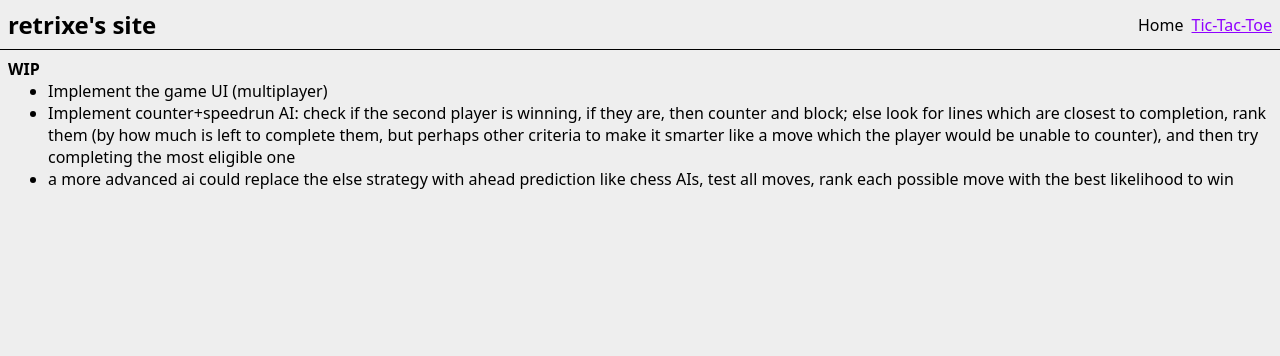
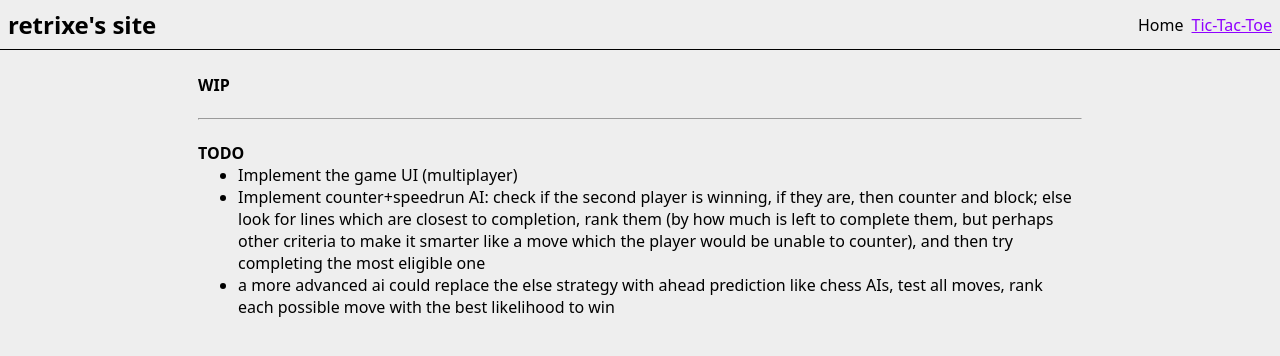
Before and after one commit to retrixe/retrixe, a Next.js app: page /tictactoe in a window 1280 px wide. Shown: the top 356 px of the page. Built offline with nearby package versions, Linux system fonts and the light colour scheme.

Commit message:
Rename files, work a bit on tic-tac-toe

```diff
--- a/pages/index.tsx
+++ b/pages/index.tsx
@@ -1,6 +1,6 @@
 import styled from '@emotion/styled'
-import Meta from '../src/meta'
-import TopBar from '../src/topBar'
+import Meta from '../src/Meta'
+import TopBar from '../src/TopBar'
 
 import { type GetStaticPropsResult } from 'next'
 import { unified } from 'unified'
@@ -25,6 +25,7 @@ const HomePageContent = styled.div({
   '& *': { marginBottom: '1rem' },
 })
 
+// Some shades that could look good: Yellow, cyan, green, blue, purple, pink, violet, magenta
 function HomePage(props: { html: string }): JSX.Element {
   return (
     <>
--- a/pages/tictactoe.tsx
+++ b/pages/tictactoe.tsx
@@ -1,7 +1,32 @@
-import Meta from '../src/meta'
-import TopBar from '../src/topBar'
+import styled from '@emotion/styled'
+import Meta from '../src/Meta'
+import TopBar from '../src/TopBar'
+import TicTacToeGame from '../src/tictactoe/TicTacToeGame'
 
-function HomePage(): JSX.Element {
+/* TODO:
+ * Implement the game UI (multiplayer)
+ *
+ * Implement counter+speedrun AI: check if the second player is winning, if they are, then counter
+ * and block; else look for lines which are closest to completion, rank them (by how much is left to
+ * complete them, but perhaps other criteria to make it smarter like a move which the player would
+ * be unable to counter), and then try completing the most eligible one
+ *
+ * a more advanced ai could replace the else strategy with ahead prediction like chess AIs, test all
+ * moves, rank each possible move with the best likelihood to win
+ */
+
+const TicTacToeContent = styled.div({
+  padding: '8px',
+  // This is higher than the width, else it looks weird with the extra margin on top. 968px is good.
+  '@media (min-width: 968px)': {
+    width: '900px',
+    marginTop: '1rem',
+    alignSelf: 'center',
+    boxSizing: 'border-box', // Not really necessary, but the text is a bit misaligned without this.
+  },
+})
+
+function TicTacToePage(): JSX.Element {
   return (
     <>
       <Meta
@@ -10,8 +35,14 @@ function HomePage(): JSX.Element {
         url='https://retrixe.me/tictactoe'
       />
       <TopBar />
-      <div css={{ padding: '8px' }}>
-        <h4>WIP</h4>
+      <TicTacToeContent>
+        <TicTacToeGame />
+
+        <br />
+        <hr />
+        <br />
+
+        <h4>TODO</h4>
         <ul>
           <li>Implement the game UI (multiplayer)</li>
           <li>
@@ -26,9 +57,9 @@ function HomePage(): JSX.Element {
             test all moves, rank each possible move with the best likelihood to win
           </li>
         </ul>
-      </div>
+      </TicTacToeContent>
     </>
   )
 }
 
-export default HomePage
+export default TicTacToePage
--- /dev/null
+++ b/src/tictactoe/TicTacToeGame.tsx
@@ -0,0 +1,23 @@
+import styled from '@emotion/styled'
+
+const TicTacToeGameContainer = styled.div({
+  width: '100%',
+})
+
+const TicTacToeGame = (): JSX.Element => {
+  /* const [gameState, setGameState] = useState([
+    ['', '', ''],
+    ['', '', ''],
+    ['', '', ''],
+  ])
+  const [winner, setWinner] = useState('')
+  const [gameOver, setGameOver] = useState(false) */
+
+  return (
+    <TicTacToeGameContainer>
+      <h4>WIP</h4>
+    </TicTacToeGameContainer>
+  )
+}
+
+export default TicTacToeGame
```
Also changed, not shown: src/Meta.tsx (renamed from src/meta.tsx), src/TopBar.tsx (renamed from src/topBar.tsx).
